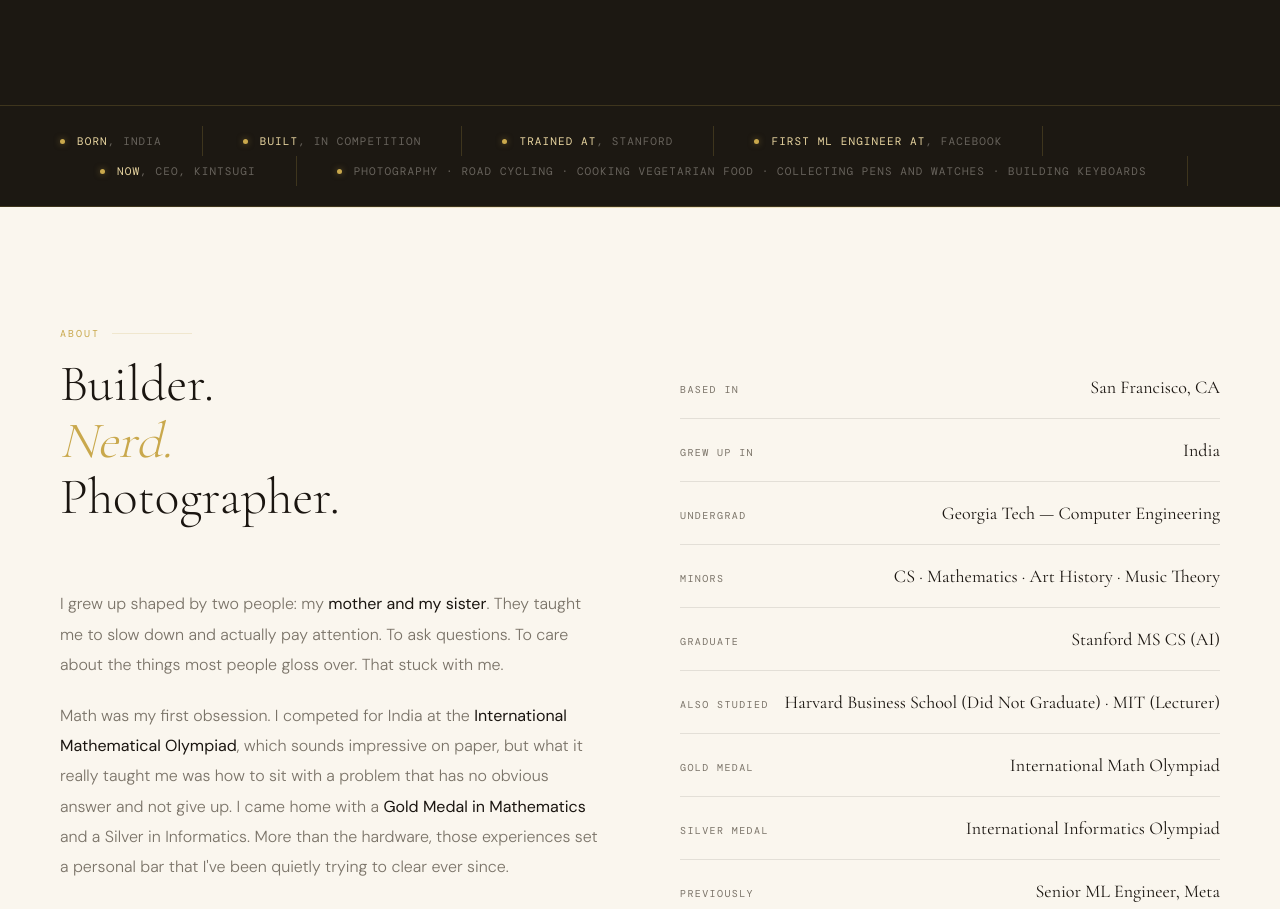
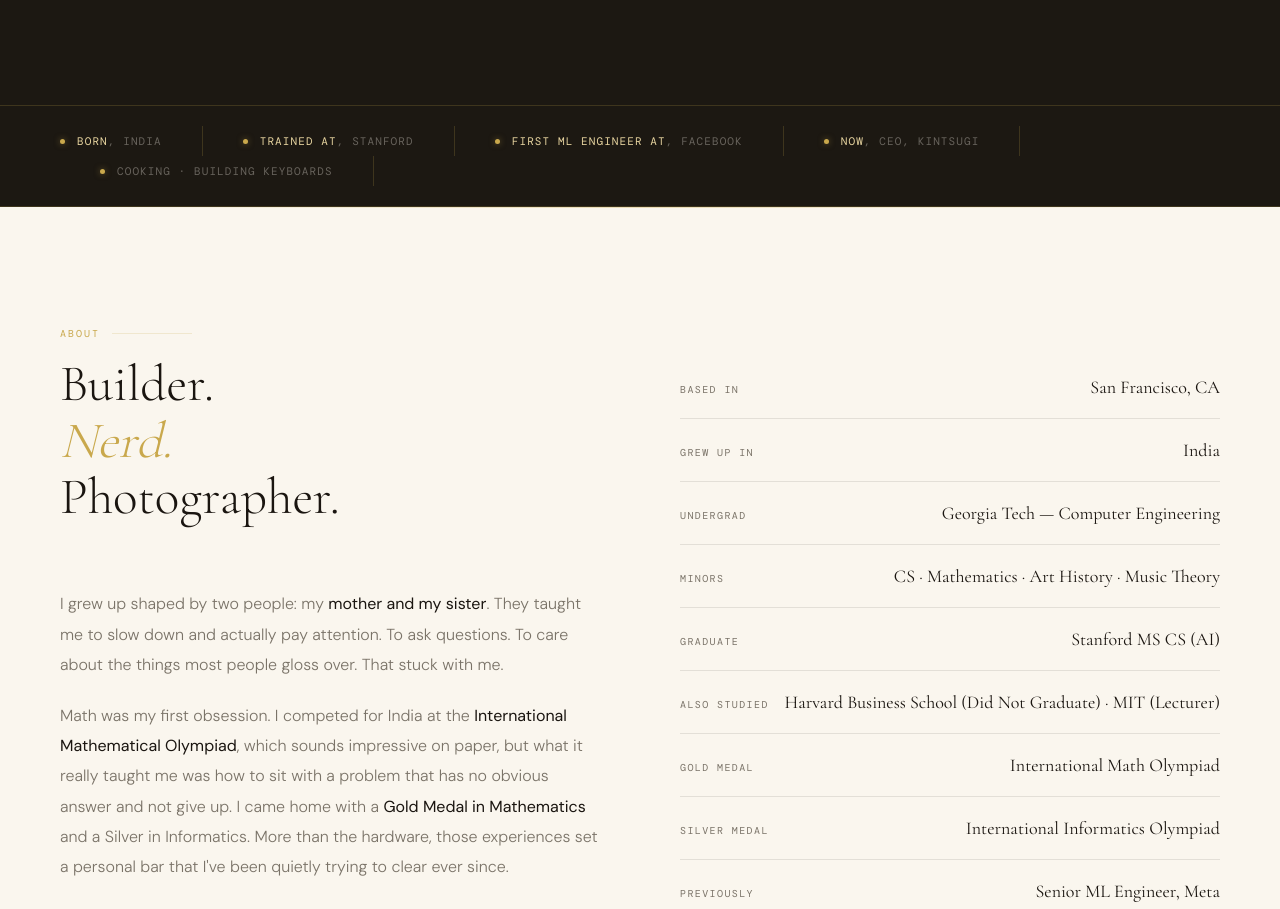
Before and after one commit to pujun-ai/pujun-site, a Next.js app: page / in a window 1280 px wide. Shown: the part 920-1829 px from the top of the page. Built offline with nearby package versions, Linux system fonts and the light colour scheme; a web font is replaced by a local one.

Commit message:
Remove 'Built in competition' item and simplify hobbies to cooking and building keyboards
https://claude.ai/code/session_01QTAAK4ArEY4DCd18gPxDGZ

```diff
--- a/app/components/CredentialsBar.tsx
+++ b/app/components/CredentialsBar.tsx
@@ -1,12 +1,11 @@
 const items = [
   { label: 'Born', sub: 'India' },
-  { label: 'Built', sub: 'in competition' },
   { label: 'Trained at', sub: 'Stanford' },
   { label: 'First ML Engineer at', sub: 'Facebook' },
   { label: 'Now', sub: 'CEO, Kintsugi' },
 ]
 
-const hobbies = 'Photography · Road cycling · Cooking vegetarian food · Collecting pens and watches · Building keyboards'
+const hobbies = 'Cooking · Building keyboards'
 
 export default function CredentialsBar() {
   return (
```
